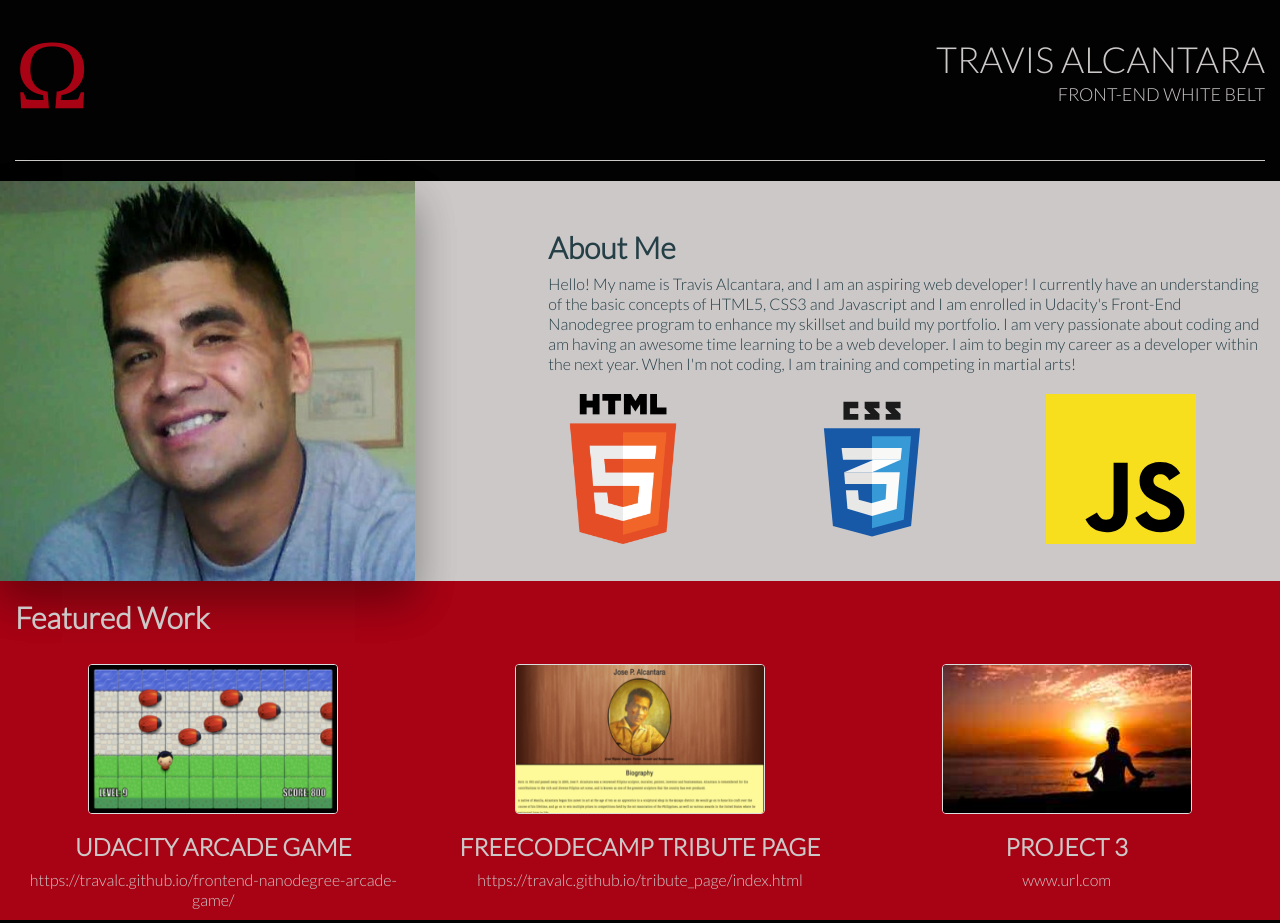
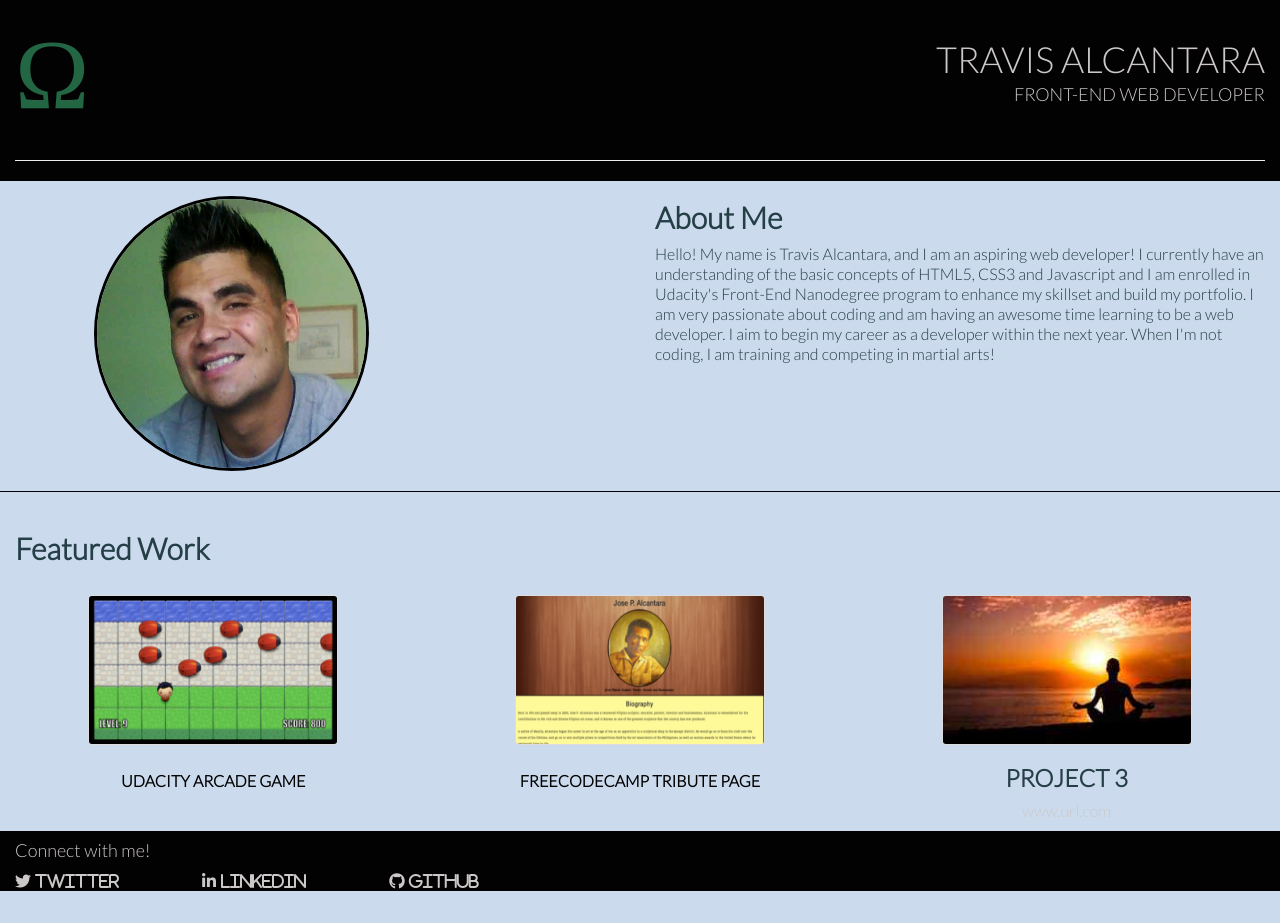
Before and after one commit to travalc/portfolio, a website: page index.html in a window 1280 px wide. Shown: the top 923 px of the page. After the commit the page ends 891 px from the top, so only its background shows below. Drawn offline with Linux system fonts and the light colour scheme.

Commit message:
began restyling

```diff
--- a/css/main.css
+++ b/css/main.css
@@ -10,19 +10,24 @@ body {
   margin: 0;
   padding: 0;
 }
-hr {
-  border-color: #CCC8C8;
+.head-hr {
+  border-color: #CCC8C;
   border-width: thin;
+}
+.body-hr {
+  border-color: black;
+  border-width: thin;
+}
+a {
+  color: #CCC8C8;
 }
 .black-background {
   background-color: #030202;
 }
-.about-me {
-  background-color: #CCC8C8;
+.about-me, .featured-work, body {
+  background-color: #cbdbed;
 }
-.featured-work {
-  background-color: #A80314;
-}
+
 .social-link {
   margin: 0 5em 0 0;
 }
@@ -30,12 +35,15 @@ hr {
   margin: 0;
 }
 .header-logo {
-  color: #A80314;
+  color: #226644;
   font-size: 100px;
   font-family: "Times New Roman", Georgia, Serif;
 }
 .gray-text {
   color: #CCC8C8;
+}
+.black-text {
+  color: black;
 }
 .name {
   margin-bottom: 5px;
@@ -50,13 +58,13 @@ hr {
   font-weight: 600;
 }
 .profile-image{
-  max-height: 100%;
-  max-height: 100%
+  border-radius: 50%;
+  border: solid black;
 }
 .description {
   float: right;
-  margin-top: 30px;
-  margin-left: 15px;
+  margin-top: 0;
+  margin-right: 0;
 }
 .project {
   vertical-align: top;
--- a/css/responsive.css
+++ b/css/responsive.css
@@ -19,11 +19,10 @@
   .profile-image {
     display: block;
     margin: auto;
-    margin-top: 30px;
+    margin-top: 20px;
     width: 300px;
     height: 300px;
     border-radius: 48%;
-    box-shadow: 0 4px 8px 0 rgba(0, 0, 0, 0.2), 0 6px 20px 0 rgba(0, 0, 0, 0.19);
   }
 }
 @media screen and (min-width:996px) {
@@ -32,10 +31,11 @@
     margin-left: 0;
   }
   .profile-image {
-     width: 415px;
-     height: 400px;
+     width: 275px;
+     height: 275px;
      overflow: hidden;
-     box-shadow: 0 20px 40px 0 rgba(0, 0, 0, 0.2), 0 20px 40px 0 rgba(0, 0, 0, 0.19);
+     margin-left: 15%;
+     margin-top: 15px;
   }
 }
 @media screen and (max-width:760px) {
--- a/index.html
+++ b/index.html
@@ -23,20 +23,20 @@
         </div>
         <div  class="col-md-8 text-right text-uppercase nameplate gray-text">
           <h1 class="name">Travis Alcantara</h1>
-          <h4 class="subtitle">Front-end White Belt</h4>
+          <h4 class="subtitle">Front-end Web Developer</h4>
         </div>
       </div>
-      <hr>
+      <hr class="head-hr">
     </div>
   </header>
   <main>
       <section class="about-me">
         <div class="container-fluid">
           <div class="row">
-            <div class="col-md-4 col-sm-12 col-xs-12 profile-column">
+            <div class="col-md-6 col-sm-12 col-xs-12 profile-column">
               <img src="images/profile2.jpg" alt="Photo of Travis"  class="profile-image">
             </div>
-            <div class="description col-md-7 col-sm-12 col-xs-12 description-column">
+            <div class="description col-md-6 col-sm-12 col-xs-12 description-column text-left">
               <h2 class="thicker-font">About Me</h2>
               <p>
                 Hello! My name is Travis Alcantara, and I am an aspiring web developer! I currently have
@@ -46,42 +46,33 @@
                 I aim to begin my career as a developer within the next year. When I'm not coding, I am training
                 and competing in martial arts!
               </p>
-              <div class="row logos">
-                <div class="col-md-4 col-sm-4 col-xs-4">
-                  <img src="images/html5.png" alt="HTML5 logo" class="img-responsive logo-image">
-                </div>
-                <div class="col-md-4 col-sm-4 col-xs-4">
-                  <img src="images/css3.svg" alt="CSS3 logo" class="img-responsive logo-image">
-                </div>
-                <div class="col-md-4 col-sm-4 col-xs-4">
-                  <img src="images/js.svg" alt="JS logo" class="img-responsive logo-image">
-                </div>
-              </div>
               <br/>
             </div>
           </div>
         </div>
+
       </section>
+      <hr class="body-hr" />
       <section class="featured-work">
         <div class="container-fluid">
           <div class="row">
             <div class="col-md-9 col-sm-12 col-xs-12">
-              <h2 class="thicker-font gray-text">Featured Work</h2>
+              <h2 class="thicker-font">Featured Work</h2>
               <br/>
             </div>
           </div>
           <div class="row">
-            <div class="col-sm-6 col-md-4 project gray-text">
+            <div class="col-sm-6 col-md-4 col-xs-12 project">
               <img src="images/arcade-game-350x150_medium.png" class="thumbnail img-responsive" alt="Arcade Game Thumbnail" data-target="#project1" data-toggle="modal">
-              <h3 class="text-uppercase thicker-font">Udacity Arcade Game</h3>
-              <p class="gray-text">https://travalc.github.io/frontend-nanodegree-arcade-game/</p>
+              <h3 class="text-uppercase thicker-font black-text"><a href="https://travalc.github.io/frontend-nanodegree-arcade-game/" target="_blank" class="black-text">Udacity Arcade Game</a></h3>
+
             </div>
-            <div class="col-sm-6 col-md-4 project gray-text">
+            <div class="col-sm-6 col-md-4 col-xs-12 project">
               <img src="images/tribute-page-350x150_medium.png" class="thumbnail img-responsive" alt="Tribute Page Thumbnail" data-target="#project2" data-toggle="modal">
-              <h3 class="text-uppercase thicker-font">FreeCodeCamp Tribute Page</h3>
-              <p class="gray-text">https://travalc.github.io/tribute_page/index.html</p>
+              <h3 class="text-uppercase thicker-font"><a href="https://travalc.github.io/tribute_page/index.html" class="black-text" arget="_blank">FreeCodeCamp Tribute Page</a></h3>
+
             </div>
-            <div class="col-sm-6 col-md-4 project gray-text">
+            <div class="col-sm-6 col-md-4 col-xs-12 project">
               <img src="images/Yoga-350x150_medium.jpg" class="thumbnail img-responsive" alt="Yoga placeholder image" data-target="#project3" data-toggle="modal">
               <h3 class="text-uppercase thicker-font">Project 3</h3>
               <p class="gray-text">www.url.com</p>
```
